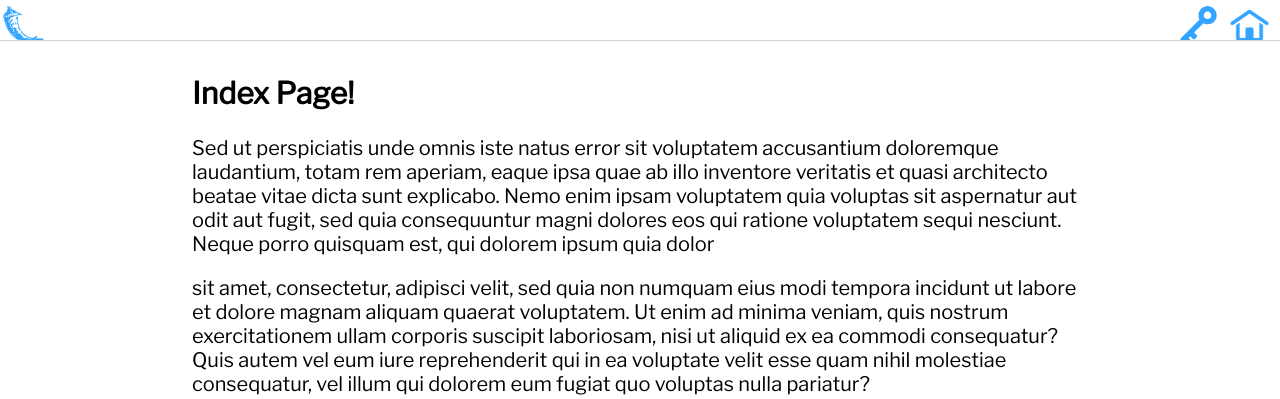
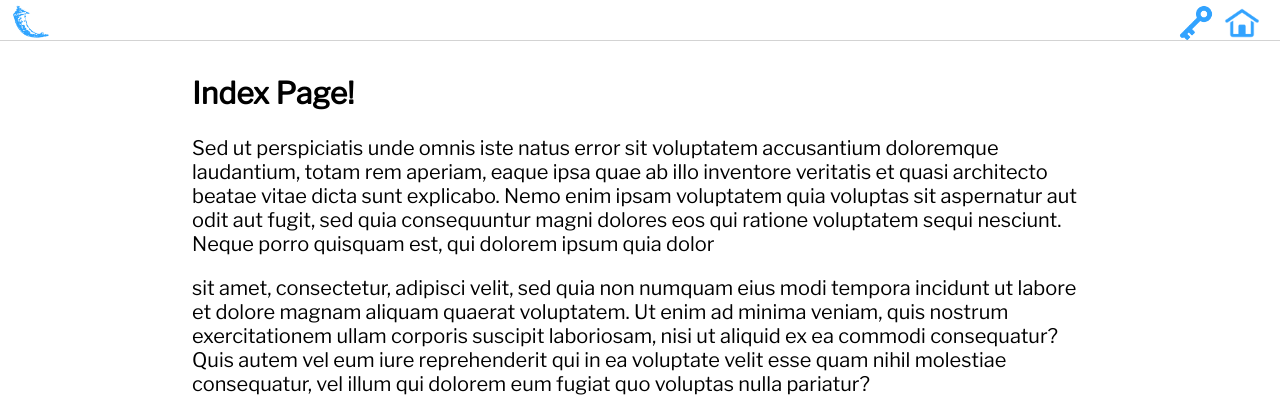
Before and after one commit to S-Comic/Experimentation, a Flask app: page / in a window 1280 px wide. Shown: the top 399 px of the page. Run offline with Flask 2, Linux system fonts and the light colour scheme.

Commit message:
Heroku Optimisation
Changed the sizes of some images in the header to see how the HerokuApp responds to scaling. (https://flask-experimentation.herokuapp.com)

```diff
--- a/static/MainStyles.css
+++ b/static/MainStyles.css
@@ -32,9 +32,9 @@
 
 .header-container img{
   float: right;
-  max-height: 41px;
-  padding-top: 5px;
-  padding-right: 10px;
+  margin-right: 10px;
+  max-height: 36px;
+  max-width: 36px;
 }
 
 .header-container img:hover{
@@ -45,6 +45,9 @@
 .header-container{
   border-left: 3px solid white;
   height: 50px;
+  padding-left: 10px;
+  padding-top: 5px;
+  padding-right: 10px;
 }
 
 
--- a/templates/modules/header.html
+++ b/templates/modules/header.html
@@ -15,8 +15,6 @@
 <img src = "\static\images\Icons\House.png" />
 </a>
 
-
-
 <a href = "/login/">
 <img src = "\static\images\Icons\Key.png" />
 </a>
```
